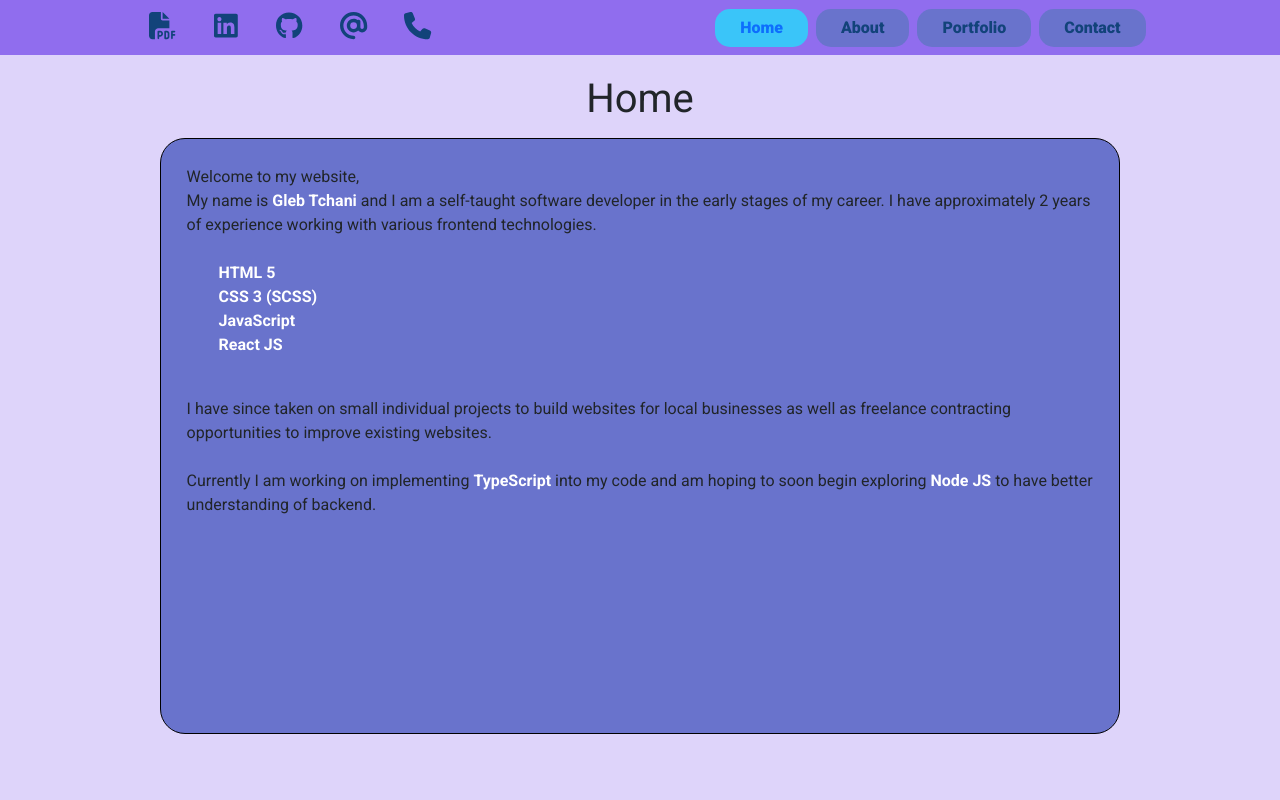
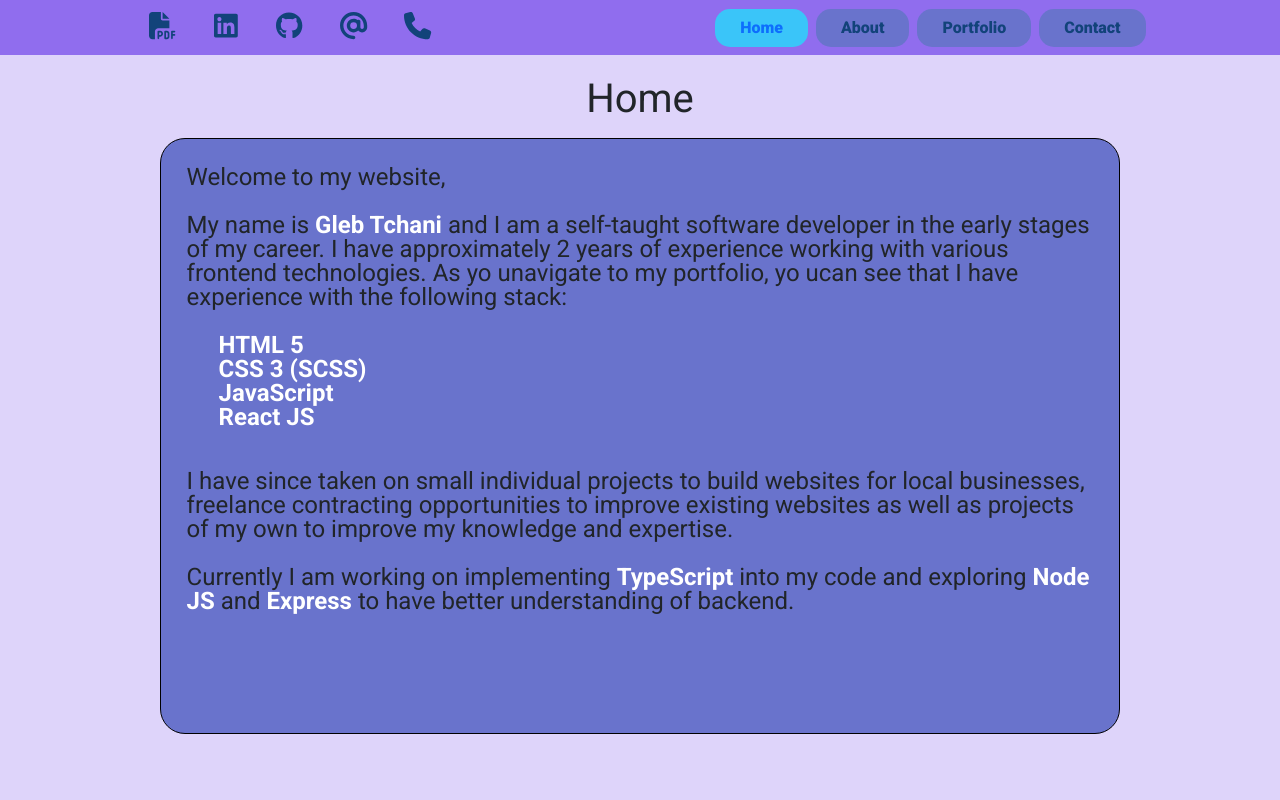
Before and after one commit to GlebTc/Portfolio, a React (Create React App) app: page / in a window 1280 px wide. Shown: the top 800 px of the page. Built offline with nearby package versions, Linux system fonts and the light colour scheme.

Commit message:
Working on scroll bars

```diff
--- a/src/components/pages__components/About.tsx
+++ b/src/components/pages__components/About.tsx
@@ -7,21 +7,21 @@ const About = ({title, id}:{title:string, id:string}) => {
         <section id={id} className="about__container">
             <h1>{title} Me</h1>
             <p className="about" id={title}>
-                Educational Background:<br />
+                Educational Background:<br /> <br />
                 <ul>
                     <li><span>Frontend Developer Bootcamp</span></li>
                     <li><span>BBA (Finance)</span></li>
                     <li><span>International Marketing Management</span></li>
                     <li><span>Business Marketing</span></li>
                 </ul>
-                Professional Background:<br />
+                Professional Background:<br /> <br />
                 <ul>
                     <li><span>Real Estate</span></li>
                     <li><span>Mortgage Financing</span></li>
                     <li><span>Life Insurance</span></li>
                     <li><span>Healthcare</span></li>
                 </ul>
-                I have experience working individually, as part of a team, and as a member of a large organization. Working individually, I am <span>very organized</span>, <span>detail oriented</span> and committed to <span>high level of efficiency</span>. As part of a team, I am very <span>supportive</span>, embrace constructive criticism and always ready to assist.
+                I have experience working individually, as part of a team, and as a member of a large organization. Working individually, I am very <span>organized</span>, <span>detail oriented</span> and committed to <span>high level of efficiency</span>. As part of a team, I am very <span>supportive</span>, embrace constructive criticism and always ready to assist.
             </p>
         </section>
     )
--- a/src/components/pages__components/Home.tsx
+++ b/src/components/pages__components/Home.tsx
@@ -3,9 +3,9 @@ const Home = ({title, id}:{title: string, id:string}) => {
         <section id={id} className="home__container">
             <h1>{title}</h1>
             <p className="introduction" id={title}>
-                Welcome to my website, <br />
+                Welcome to my website, <br /> <br />
 
-                My name is <span>Gleb Tchani</span> and I am a self-taught software developer in the early stages of my career.  I have approximately 2 years of experience working with various frontend technologies.<br /><br />
+                My name is <span>Gleb Tchani</span> and I am a self-taught software developer in the early stages of my career.  I have approximately 2 years of experience working with various frontend technologies.  As yo unavigate to my portfolio, yo ucan see that I have experience with the following stack:<br /><br />
                 <ul>
                     <li><span>HTML 5</span></li>
                     <li><span>CSS 3 (SCSS)</span></li>
@@ -13,8 +13,8 @@ const Home = ({title, id}:{title: string, id:string}) => {
                     <li><span>React JS</span></li>
                 </ul>
                 <br />
-                I have since taken on small individual projects to build websites for local businesses as well as freelance contracting opportunities to improve existing websites.<br /><br />
-                Currently I am working on implementing <span>TypeScript</span> into my code and am hoping to soon begin exploring <span>Node JS</span> to have better understanding of backend.
+                I have since taken on small individual projects to build websites for local businesses, freelance contracting opportunities to improve existing websites as well as projects of my own to improve my knowledge and expertise.<br /><br />
+                Currently I am working on implementing <span>TypeScript</span> into my code and exploring <span>Node JS</span> and <span>Express</span> to have better understanding of backend.
             </p>
         </section>
     )
--- a/src/sass/main.scss
+++ b/src/sass/main.scss
@@ -21,3 +21,31 @@
     box-sizing: border-box;
 
 }
+
+p {
+    font-size: 1.5rem;
+    line-height: 1.5rem;
+}
+
+/*  https://stackoverflow.com/questions/38021252/how-to-make-scrollbar-length-less-than-parent-block
+    https://css-tricks.com/custom-scrollbars-in-webkit/
+*/
+
+::-webkit-scrollbar {
+    width: 10px;
+    background-color: rgba(92, 59, 184, 0.4);
+    border-radius: 50px;
+    height: 10px;
+}
+
+::-webkit-scrollbar-thumb {
+    background-color: var(--Text__Primary);
+    border-radius: 10px;
+}
+
+@media screen and (max-width: 800px) {
+    p {
+        font-size: 1.2rem;
+        line-height: 1.2rem;
+    }
+}
```
